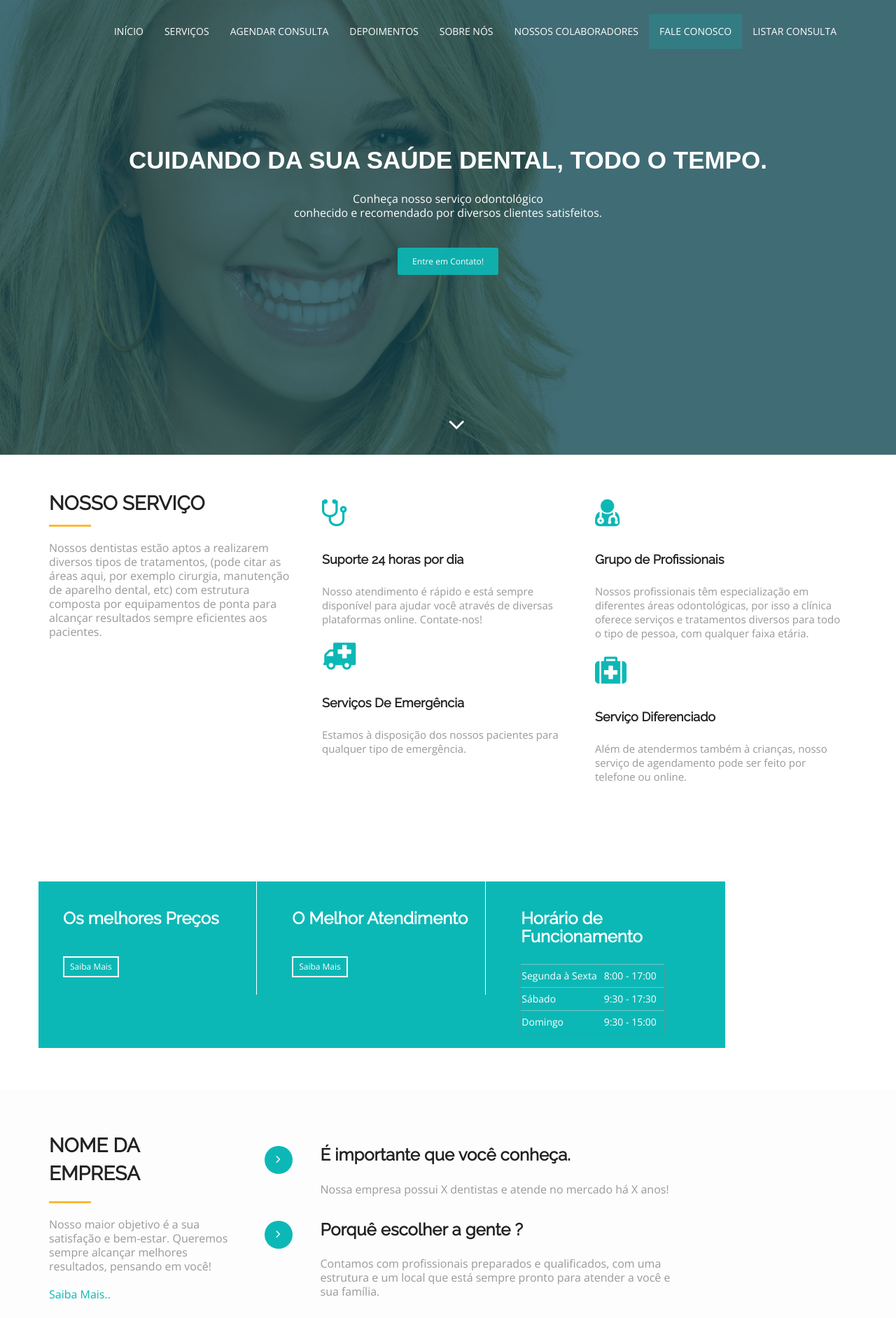
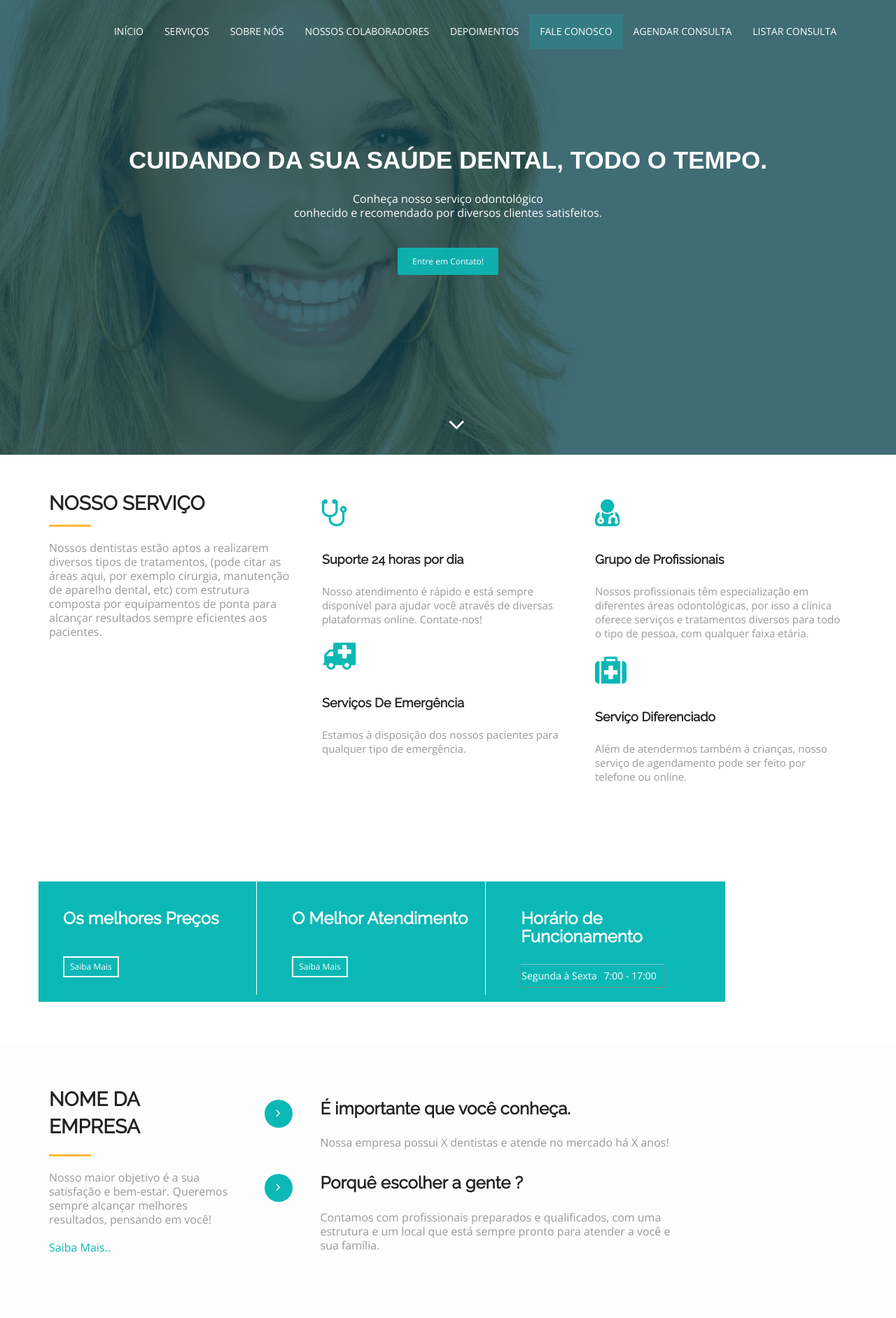
Before and after one commit to caionaweb/FederalOdonto, a PHP site: page / in a window 1280 px wide. Shown: the top 1884 px of the page at 70% size. Run offline with PHP 8.4, Linux system fonts and the light colour scheme; some web fonts are replaced.

Commit message:
update modal

```diff
--- a/index.php
+++ b/index.php
@@ -38,13 +38,14 @@
                         <ul class="nav navbar-nav">
                             <li class="active"><a href="#banner">Início</a></li>
                             <li class=""><a href="#service">Serviços</a></li>
+                            <li class=""><a href="#about">Sobre Nós</a></li>
+                            <li class=""><a href="#doctor-team">Nossos Colaboradores</a></li>
+                            <li class=""><a href="#testimonial">Depoimentos</a></li>
+                            <li class=""><a href="#contact">Fale Conosco</a></li>
                             <li><a href="#" data-toggle="modal" data-target="#formulariomodal" onclick="carregaMes()">Agendar
                                     Consulta</a></li>
-                            <li class=""><a href="#testimonial">Depoimentos</a></li>
-                            <li class=""><a href="#about">Sobre Nós</a></li>
-                            <li class=""><a href="#doctor-team">Nossos Colaboradores</a></li>
-                            <li class=""><a href="#contact">Fale Conosco</a></li>
-                            <li><a href="#" data-toggle="modal" data-target="#formulariomodal" onclick="carregaLista()">Listar Consulta</a></li>
+                            <li><a href="#" data-toggle="modal" data-target="#formulariomodal" onclick="carregaLista()">Listar
+                                    Consulta</a></li>
 
                         </ul>
                     </div>
@@ -75,7 +76,8 @@
 
 <!--login-->
 <form id="modalform" action="/" method="post">
-    <div class="modal fade" id="formulariomodal" tabindex="-1" role="dialog" aria-labelledby="myModalLabel" aria-hidden="true">
+    <div class="modal fade" id="formulariomodal" tabindex="-1" role="dialog" aria-labelledby="myModalLabel"
+         aria-hidden="true">
         <div class="modal-dialog">
             <div class="modal-content">
                 <div class="modal-header">
@@ -190,16 +192,10 @@
                             <tbody>
                             <tr>
                                 <td>Segunda à Sexta</td>
-                                <td>8:00 - 17:00</td>
+                                <td>7:00 - 17:00</td>
                             </tr>
                             <tr>
-                                <td>Sábado</td>
-                                <td>9:30 - 17:30</td>
-                            </tr>
-                            <tr>
-                                <td>Domingo</td>
-                                <td>9:30 - 15:00</td>
-                            </tr>
+
                             </tbody>
                         </table>
                     </div>
--- a/js/funcoes.js
+++ b/js/funcoes.js
@@ -7,6 +7,14 @@
 
 
 function carregaMes() {
+
+    $('#modalform').find('.modal-dialog').css({
+        width: '50%',
+        height: '50%',
+        'max-height': '50%'
+    });
+
+    $('#myModalLabel').text("Agendar Consultas");
 
     $.get('mes.php', function (resultado) {
         $('#mes').html(resultado);
@@ -33,12 +41,13 @@
 function carregaLista() {
 
 
-
     $.get('lista.php', function (resultado) {
 
-                $('#modalform').find('.modal-dialog').css({width:'auto',
-                    height:'auto',
-                    'max-height':'100%'});
+        $('#modalform').find('.modal-dialog').css({
+            width: 'auto',
+            height: 'auto',
+            'max-height': '50%'
+        });
 
         $('#myModalLabel').text("Consultas Agendadas");
         $('#mes').html(resultado);
```
Also changed, not shown: formularioListar.php (deleted, +0 -53 lines). Lines whose indentation alone changed are shown as unchanged.
